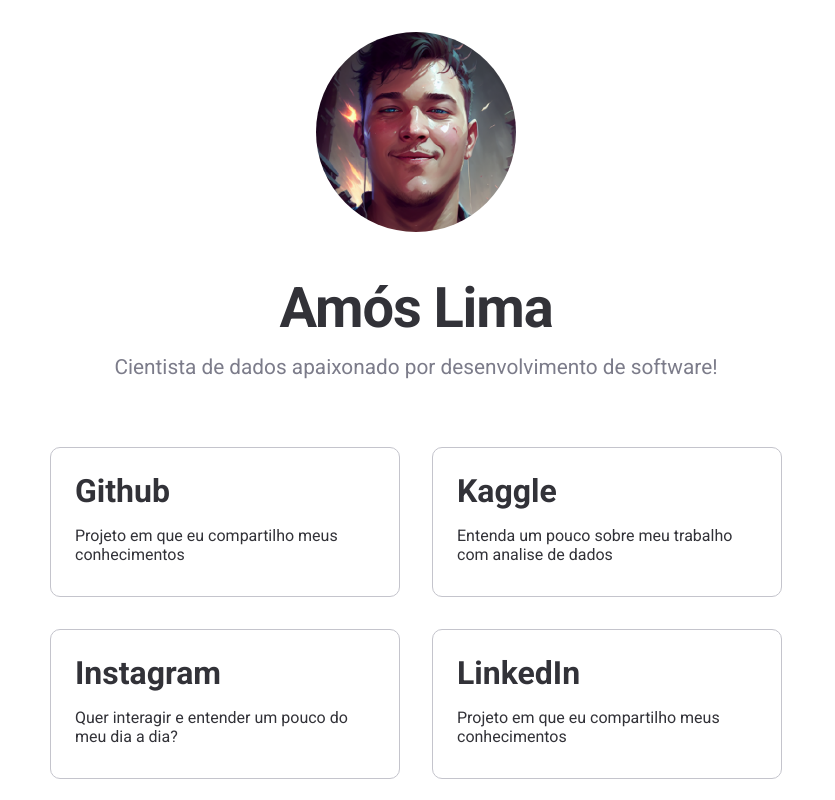
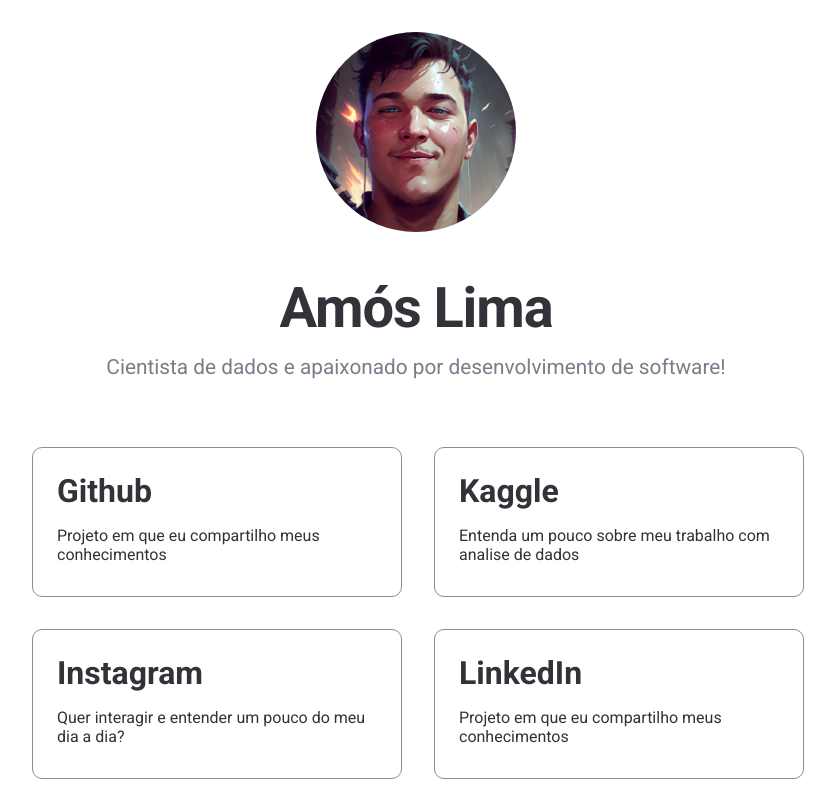
Before and after one commit to amslimaa/amslimaa, a React (Vite) app: page / in a window 1280 px wide. Shown: the whole page, without its empty margins (224-1059 px from the left). Built offline with nearby package versions, Linux system fonts and the light colour scheme.

Commit message:
styling card component

```diff
--- a/src/components/Card/styled.ts
+++ b/src/components/Card/styled.ts
@@ -7,9 +7,9 @@
     text-decoration: none;
     margin: 1rem;
     padding: 1.5rem;
-    border: 1px solid ${(props) => props.theme['gray-300']};
+    border: 1px solid ${(props) => props.theme['gray-400']};
     border-radius: 10px;
-    width: 350px;
+    width: 370px;
     height: 150px;
     align-items: center;
     justify-content: center;
@@ -19,8 +19,8 @@
 
     &:hover{
         transition: 0.3s;
-        color: ${(props) => props.theme['yellow-500']};
-        border: 1px solid ${(props) => props.theme['yellow-500']};
+        color: ${(props) => props.theme['green-300']};
+        border: 1px solid ${(props) => props.theme['green-300']};
         cursor: pointer;
     }
     &:focus {
--- a/src/components/Profile/index.tsx
+++ b/src/components/Profile/index.tsx
@@ -1,7 +1,6 @@
 import { ProfileContainer, ImgProfile } from './styles'
 
 import ImageProfile from  '../../assets/ams-profile.png'
-
 
 
 export function Profile() {
@@ -9,7 +8,7 @@
         <ProfileContainer>
             <ImgProfile src={ImageProfile} />
             <h1>Amós Lima</h1>
-            <p>Cientista de dados apaixonado por desenvolvimento de software!</p>
+            <p>Cientista de dados e apaixonado por desenvolvimento de software!</p>
         </ProfileContainer>
     )
 }
```
